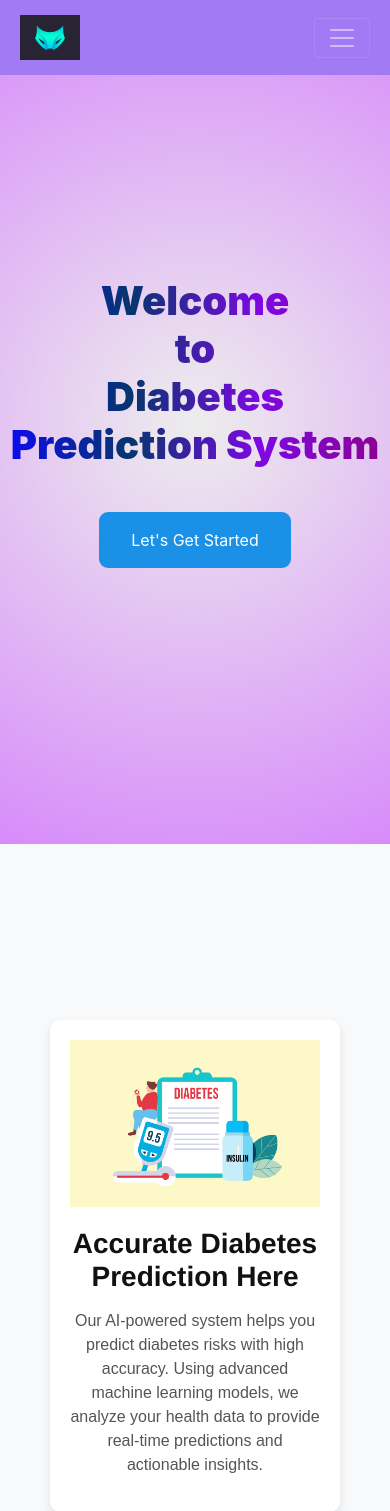
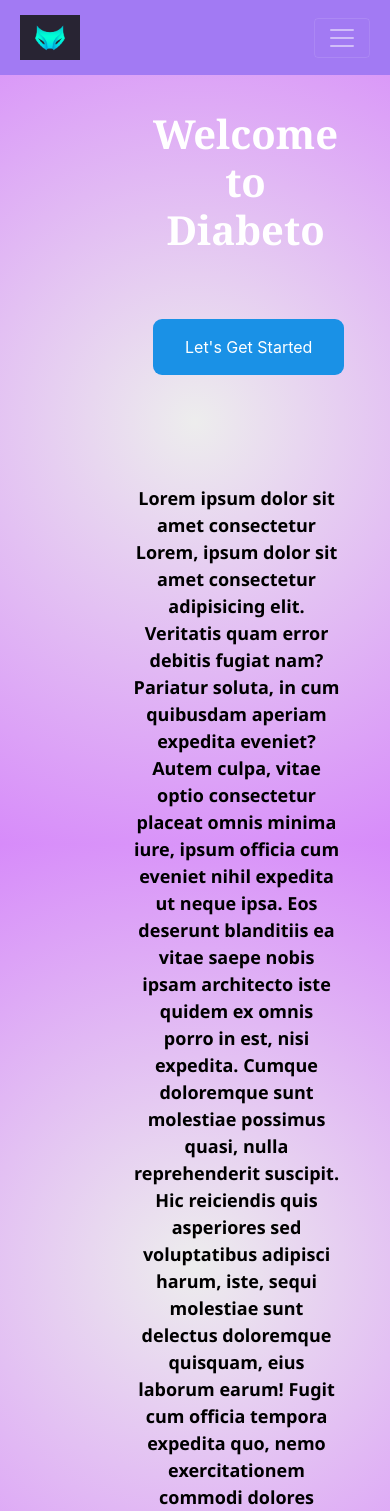
Before and after one commit to RiyaHoro/MiniProject, a Django app: page / in a window 390 px wide. Shown: the top 1511 px of the page. Run offline with Django 5.2, Linux system fonts and the light colour scheme.

Commit message:
Increased Responsiveness

```diff
--- a/Diabetes_prediction/templates/home.html
+++ b/Diabetes_prediction/templates/home.html
@@ -128,14 +128,35 @@
   <section class="Welcome_section">
     <!-- Welcome Section -->
     <div class="welcome-text">
-      <h1><b>Welcome <br> to<br> Diabetes Prediction System</b></h1>
+         <div class="welcome">
+          <h1>
+            <b>Welcome <br><span class="center-text">to</span><br>Diabeto</b>
+        </h1>
+
+              <div class="form-container">
+                <form action="predict">
+                  <input type="submit" value="Let's Get Started" />
+                </form>
+              </div>
+         </div>
+        <div class="app-about">
+            <p>Lorem ipsum dolor sit amet consectetur Lorem, ipsum dolor sit
+               amet consectetur adipisicing elit. Veritatis quam error debitis
+               fugiat nam? Pariatur soluta, in cum quibusdam aperiam expedita
+               eveniet? Autem culpa, vitae optio consectetur placeat omnis
+               minima iure, ipsum officia cum eveniet nihil expedita ut neque
+               ipsa. Eos deserunt blanditiis ea vitae saepe nobis ipsam
+               architecto iste quidem ex omnis porro in est, nisi expedita.
+                Cumque doloremque sunt molestiae possimus quasi, nulla reprehenderit
+                 suscipit. Hic reiciendis quis asperiores sed voluptatibus
+                 adipisci harum, iste, sequi molestiae sunt delectus doloremque
+                  quisquam, eius laborum earum! Fugit cum officia tempora expedita
+                  quo, nemo exercitationem commodi dolores consectetur sed
+                   voluptatem.adipisicing elit. Exercitationem nam sapiente iure?</p>
+        </div>
     </div>
 
-    <div class="form-container">
-      <form action="predict">
-        <input type="submit" value="Let's Get Started" />
-      </form>
-    </div>
+
   </section>
  <!--About section-->
   <section class="about" id="about">
@@ -176,7 +197,7 @@
       <!-- Data Visualization Placeholder -->
       <div class="chart-container">
           <h3>📈 Diabetes Risk Trends</h3>
-          <img src="chart-placeholder.png" alt="Graph" class="chart">
+          <img src="{%static 'Images/diabetes_risk_trends_styled.png' %}" alt="Graph" class="chart">
       </div>
 
       <!-- Health Insights -->
--- a/Diabetes_prediction/urls.py
+++ b/Diabetes_prediction/urls.py
@@ -5,5 +5,5 @@ urlpatterns = [
     path('', views.home, name='home'),
     path('predict/', views.predict, name='predict'),
     path('about/', views.about, name='about'),
-    path('predict/result/', views.result, name='result'),  # ✅ Ensure correct path
+    path('result/', views.result, name='result'),  # ✅ Ensure correct path
 ]
--- a/Diabetes_prediction/views.py
+++ b/Diabetes_prediction/views.py
@@ -22,10 +22,8 @@ model.fit(X_train, Y_train)
 # ✅ Define feature names to avoid `UserWarning`
 FEATURE_NAMES = X.columns.tolist()
 
-
 def home(request):
     return render(request, 'home.html')
-
 
 def predict(request):
     return render(request, 'predict.html')
@@ -33,10 +31,9 @@ def predict(request):
 def about(request):
     return render(request, 'about.html')
 
-
 def result(request):
     try:
-        # ✅ Safely get input values (avoids KeyError)
+        # ✅ Get user input safely
         val1 = float(request.GET.get('n1', 0))
         val2 = float(request.GET.get('n2', 0))
         val3 = float(request.GET.get('n3', 0))
@@ -46,14 +43,24 @@ def result(request):
         val7 = float(request.GET.get('n7', 0))
         val8 = float(request.GET.get('n8', 0))
 
-        # ✅ Convert input to DataFrame with correct column names
+        # ✅ Convert input to DataFrame
         input_data = pd.DataFrame([[val1, val2, val3, val4, val5, val6, val7, val8]], columns=FEATURE_NAMES)
 
         # ✅ Make prediction
         pred = model.predict(input_data)
+        probability = model.predict_proba(input_data)[0][1]  # Probability of having diabetes
+
         result2 = "Positive" if pred[0] == 1 else "Negative"
 
+        # ✅ Pass data to the result page
+        context = {
+            "result2": result2,
+            "probability": probability,
+            "input_data": input_data.values.tolist()[0],  # Convert to list for template
+            "feature_names": FEATURE_NAMES
+        }
+
     except Exception as e:
-        result2 = f"Error: {str(e)}"
+        context = {"result2": f"Error: {str(e)}"}
 
-    return render(request, 'predict.html', {"result2": result2})
+    return render(request, 'result.html',context)
--- a/static/css/home.css
+++ b/static/css/home.css
@@ -4,41 +4,108 @@ html, body {
     padding: 0;
 }
 
- body{
+body{
     background: radial-gradient(circle, rgb(237, 237, 237), rgb(215, 139, 250))
  }
-/* Welcome Text */
+/* Welcome Section */
 .Welcome_section {
     display: flex;
-    flex-direction: column;
-    justify-content: center;
+    flex-wrap: wrap;
+    justify-content: center; /* Center content */
     align-items: center;
     height: 100vh;
-    text-align: center;
+    text-align: left; /* Change this from 'center' to 'left' */
     color: white;
+    padding: 20px; /* Add padding for spacing */
+    margin-left: 40px;
+}
+.welcome-text {
+    display: flex;
+    flex-direction: row; /* Keep it side by side */
+    align-items: center;
+    justify-content: space-between; /* Space evenly */
+    width: 80%;
+    max-width: 1200px; /* Prevent full-width stretching */
+    gap: 40px; /* Space between welcome and about */
 }
 
 
-.welcome-text {
-    background: linear-gradient(to right, #0d09f7, #06356e, #7d08e3, #8b028b);
-    -webkit-background-clip: text;
-    -webkit-text-fill-color: transparent;
-    text-align: center;
-    margin-top: 0vh;
+.welcome {
+    display: flex;
+    flex-direction: column; /* Stack heading & button */
+    align-items: flex-start; /* Align content to the left */
+    gap: 20px; /* Space between elements */
+    max-width: 50%; /* Take half of the section */
+}
 
+/* Styling for the Welcome section */
+.welcome h1 {
+    font-size: 3rem;
+    font-family: Cambria, Cochin, Georgia, Times, 'Times New Roman', serif;
+    line-height: 1.2;
+    display: flex;
+    flex-direction: column;
+    text-align: left;
+    margin-top:70px;/* Align everything left */
+    font-weight: bolder;
 }
-.welcome-text h1{
-    font-size: 4rem;
+
+
+/* Center the "to" text */
+.center-text {
+    text-align: center; /* Center align only "to" */
+    /* Ensures full-width alignment */
+}
+.form-container {
+    width: 100%; /* Ensure the form doesn't shrink */
+    display: flex;
+    justify-content: flex-start;
+    margin-top: -15px;/* Align button to left */
+}
+.app-about {
+    max-width: 70%;
+    padding: 0 15px;
+    color: black;
+    font-family: 'Segoe UI', Tahoma, Geneva, Verdana, sans-serif;
+    font-size: large;
+    margin-top: 70px;
+    margin-left: 43px;
     font-weight: bold;
 }
+
+
+/* For mobile screens (max-width: 768px) */
 @media (max-width: 768px) {
-    .welcome-text h1 {
-        font-size: 2.5rem;
+    .Welcome_section {
+        height: auto; /* Allow content to adjust height */
+        padding: 40px 20px; /* Add padding for better spacing */
     }
 
-    input[type=submit] {
-        width: 100%;
-        padding: 12px;
+    .welcome-text {
+        flex-direction: column; /* Stack elements */
+        text-align: center;
+    }
+
+    .welcome h1 {
+        font-size: 2.5rem;  /* Adjust font size */
+        text-align: center; /* Ensure centering */
+        line-height: 1.2;   /* Improve spacing */
+        display: block;     /* Ensure it's visible */
+        margin-bottom: 10px; /* Space before button */
+    }
+
+    .form-container{
+        margin-top: -15px;
+    }
+    .form-container input {
+        font-size: 1rem;
+        padding: 10px 20px;
+
+    }
+
+    .app-about {
+        max-width: 100%;
+        padding: 0 15px;
     }
 }
 
@@ -216,19 +283,30 @@ h2 {
     margin-top: 10px;
 }
 
-/* Chart Section */
 .chart-container {
     background: #fff;
     margin: auto;
     margin-top: 0;
     padding: 20px;
     border-radius: 10px;
-    width: 80%;
+    width: 60%; /* Reduce width */
+    height: auto; /* Auto height for responsiveness */
     box-shadow: 0 4px 6px rgba(0, 0, 0, 0.1);
 }
 
+.chart-container img {
+    width: 80%; /* Reduce image width */
+    height: auto; /* Maintain aspect ratio */
+    display: block;
+    margin: auto;
+}
+
+.chart-container ul{
+    list-style-type: none;
+}
+
 .chart {
-    width: 100%;
+    width: 80%;
     height: auto;
     border-radius: 5px;
 }
@@ -241,7 +319,7 @@ h2 {
     margin-bottom: 20px;
     padding: 20px;
     border-radius: 10px;
-    width: 80%;
+    width: 60%;
     box-shadow: 0 4px 6px rgba(0, 0, 0, 0.1);
 }
 
--- /dev/null
+++ b/static/css/result.css
@@ -0,0 +1,5 @@
+canvas {
+    max-width: 300px;
+    max-height: 250px;
+    margin-top: 20px;
+}
```
Also changed, not shown: Diabetes_prediction/templates/result.html (added, +69 -0 lines), static/Images/diabetes_risk_trends_styled.png (added).
